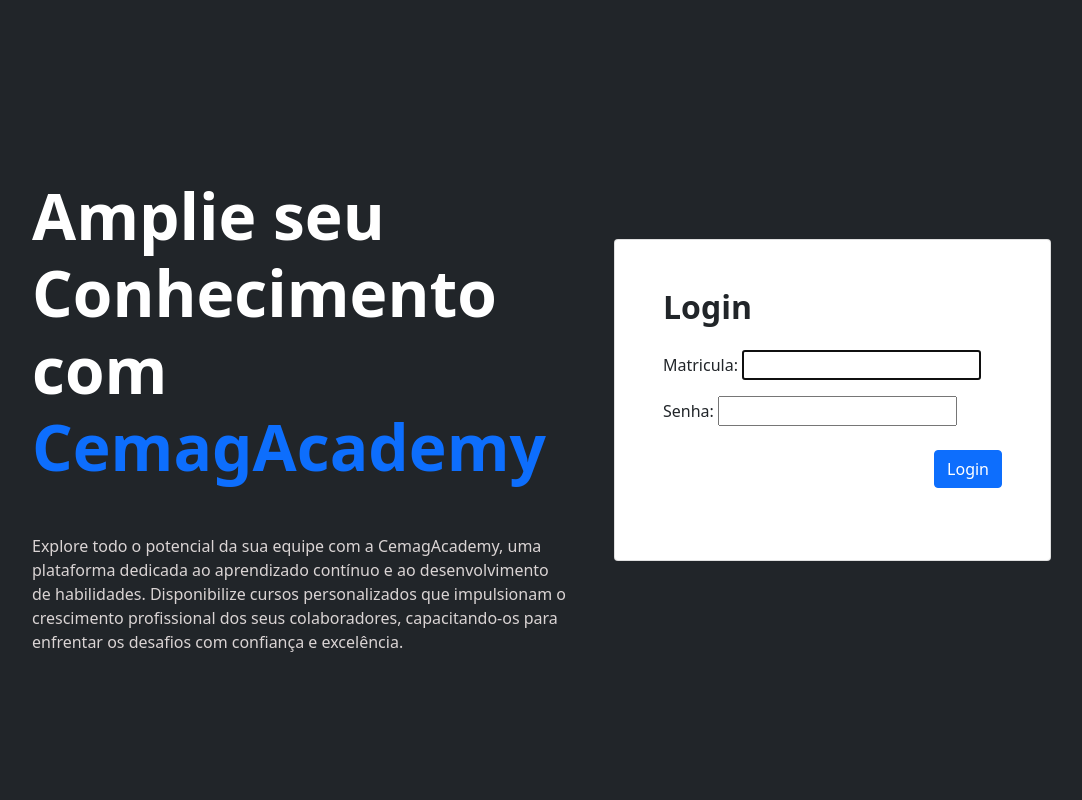
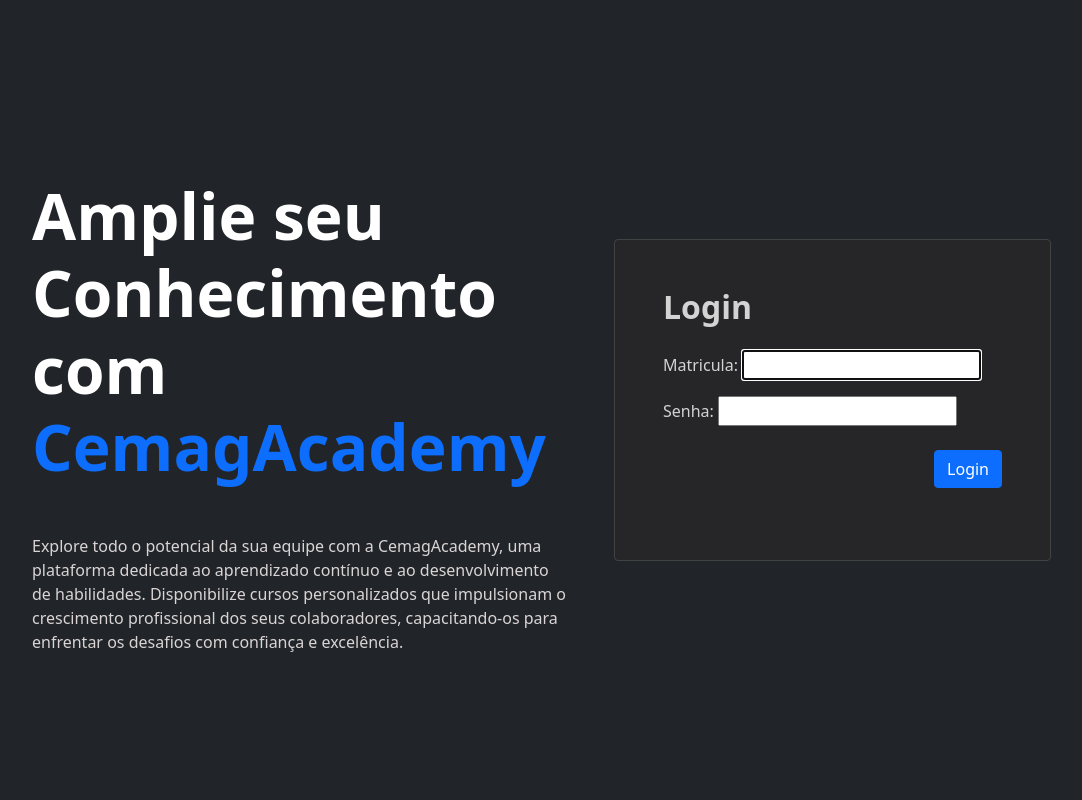
Before and after one commit to luan640/cemag_academy, a Django app: page /login/ in a window 1280 px wide. Shown: the whole page, without its empty margins (50-1132 px from the left). Run offline with Django 4.2, Linux system fonts and the light colour scheme.

Commit message:
Finalizando login

```diff
--- a/users/templates/user/login.html
+++ b/users/templates/user/login.html
@@ -40,17 +40,17 @@
             </div>
 
             <div class="col-lg-5 mb-5 mb-lg-0">
-                <div class="card">
-                    <div class="card-body py-5 px-md-5">
+                <div class="card rounded" style="background-color: #262629; border: 1px solid #424242;">
+                    <div class="card-body py-5 px-md-5" >
                         <div>
-                            <h2 class="fw-bold mb-4">Login</h2>
+                            <h2 class="fw-bold mb-4" style="color: lightgray;">Login</h2>
                         </div>
                         <!-- Form -->
                         <form method="post">
                             {% csrf_token %}
                             <!-- 2 column grid layout with text inputs for the first and last names -->
                             <!-- Email input -->
-                            <div data-mdb-input-init class="form-outline mb-4">
+                            <div data-mdb-input-init class="form-outline mb-4" style="color: lightgray;">
                                 {{ form.as_p }}
                             </div>
                             <div class="text-end">
```
Also changed, not shown: db.sqlite3.
